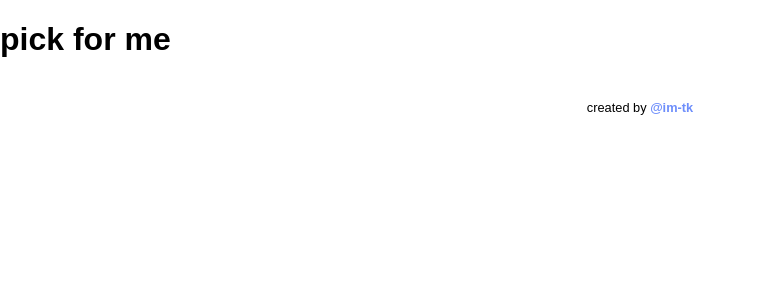
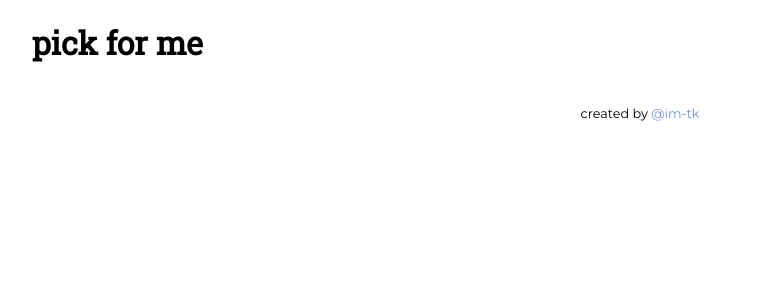
Before and after one commit to im-tk/pick-for-me, a React (Create React App) app: page / in a window 1280 px wide. Shown: the top 300 px of the page, without its empty margins (0-760 px from the left). Built offline with nearby package versions, Linux system fonts and the light colour scheme; no server answers.

Commit message:
imported fonts and cleaned Header and Footer

```diff
--- a/src/components/Footer.js
+++ b/src/components/Footer.js
@@ -3,7 +3,7 @@ import React, { Component } from 'react';
 class Footer extends Component {
   render() {
     return (
-      <div className="footer">
+      <div className="footer-container">
           <span>created by <a href="http://github.com/im-tk" target="_window">@im-tk</a></span>
       </div>
     );
--- a/src/components/Header.js
+++ b/src/components/Header.js
@@ -3,9 +3,22 @@ import React, { Component } from 'react';
 class Header extends Component {
   render() {
     return (
-        <h1 id="app-title">{this.props.children}</h1>
+        <div className="header-container">
+          <h1>{this.props.children}</h1>
+        </div>
     );
   }
 };
 
 export default Header;
+
+/**
+ *
+
+      <div className="footer">
+          <span>created by <a href="http://github.com/im-tk" target="_window">@im-tk</a></span>
+      </div>
+
+ *
+ *
+ */
--- a/src/styles/styles.css
+++ b/src/styles/styles.css
@@ -1,8 +1,9 @@
+@import url("https://fonts.googleapis.com/css?family=Roboto+Slab|Montserrat");
 html, body {
   margin: 0;
   padding: 0px;
   font-size: 16px;
-  font-family: sans-serif;
+  font-family: 'Montserrat', Arial, sans-serif;
 }
 
 html .app-container, body .app-container {
@@ -32,7 +33,7 @@ html .app-container .biz-container .biz-btn, body .app-container .biz-container
   text-align: center;
   text-decoration: none;
   font-size: 16px;
-  margin: 4px 2px;
+  margin: 0;
   cursor: pointer;
   border-radius: 10px;
 }
@@ -51,9 +52,14 @@ html .app-container .biz-container .biz-info .biz-name, body .app-container .biz
   word-wrap: break-word;
 }
 
-html .footer, body .footer {
-  font-size: 0.8rem;
-  padding: 20px;
+html .header-container, body .header-container {
+  margin: 0;
+  padding: 0 2rem;
+  font-size: 1rem;
+  font-family: 'Roboto Slab', Garamond, serif;
+}
+
+html .footer-container, body .footer-container {
   display: -webkit-box;
   display: -ms-flexbox;
   display: flex;
@@ -64,15 +70,17 @@ html .footer, body .footer {
   -webkit-box-pack: center;
       -ms-flex-pack: center;
           justify-content: center;
+  margin: 0;
+  padding: 20px;
+  font-size: 0.8rem;
 }
 
-html .footer a, body .footer a {
+html .footer-container a, body .footer-container a {
   text-decoration: none;
   color: #6e8efb;
-  font-weight: 600;
 }
 
-html .footer a:hover, body .footer a:hover {
+html .footer-container a:hover, body .footer-container a:hover {
   color: #a777e3;
 }
 /*# sourceMappingURL=styles.css.map */
--- a/src/styles/styles.scss
+++ b/src/styles/styles.scss
@@ -1,8 +1,19 @@
+@import url("https://fonts.googleapis.com/css?family=Roboto+Slab|Montserrat");
+
+$colors: (
+  primary: #6e8efb,
+  secondary: #a777e3
+);
+
+@function getColor($color) {
+  @return map-get($colors, $color);
+}
+
 html, body {
   margin: 0;
   padding: 0px;
   font-size: 16px;
-  font-family: sans-serif;
+  font-family: 'Montserrat', Arial, sans-serif;
 
   .app-container {
     width: 100%;
@@ -15,14 +26,14 @@ html, body {
         justify-content: center;
 
       .biz-btn {
-        background: linear-gradient(135deg, #6e8efb, #a777e3);
+        background: linear-gradient(135deg, getColor(primary), getColor(secondary));
         border: none;
         color: white;
-        padding: 15px 32px;
+        padding: 15px 32px; //size of button
         text-align: center;
         text-decoration: none;
         font-size: 16px;
-        margin: 4px 2px;
+        margin: 0; //keep it next to element
         cursor: pointer;
         border-radius: 10px;
       }
@@ -40,18 +51,27 @@ html, body {
       }
     }
   }
-  .footer {
-    font-size: 0.8rem;
-    padding: 20px;
+
+  .header-container {
+    margin: 0;
+    padding: 0 2rem;
+    font-size: 1rem;
+    font-family: 'Roboto Slab', Garamond, serif;
+  }
+
+  .footer-container {
     display: flex;
     flex-direction: row;
     justify-content: center;
+    margin: 0;
+    padding: 20px;
+    font-size: 0.8rem;
+
     a {
       text-decoration: none;
-      color:#6e8efb;
-      font-weight: 600;
+      color:getColor(primary);
       &:hover{
-        color: #a777e3;
+        color: getColor(secondary);
       }
     }
   }
```
Also changed, not shown: src/logo.svg (deleted), 1 other file (tests, documents, lock files or other folders).
